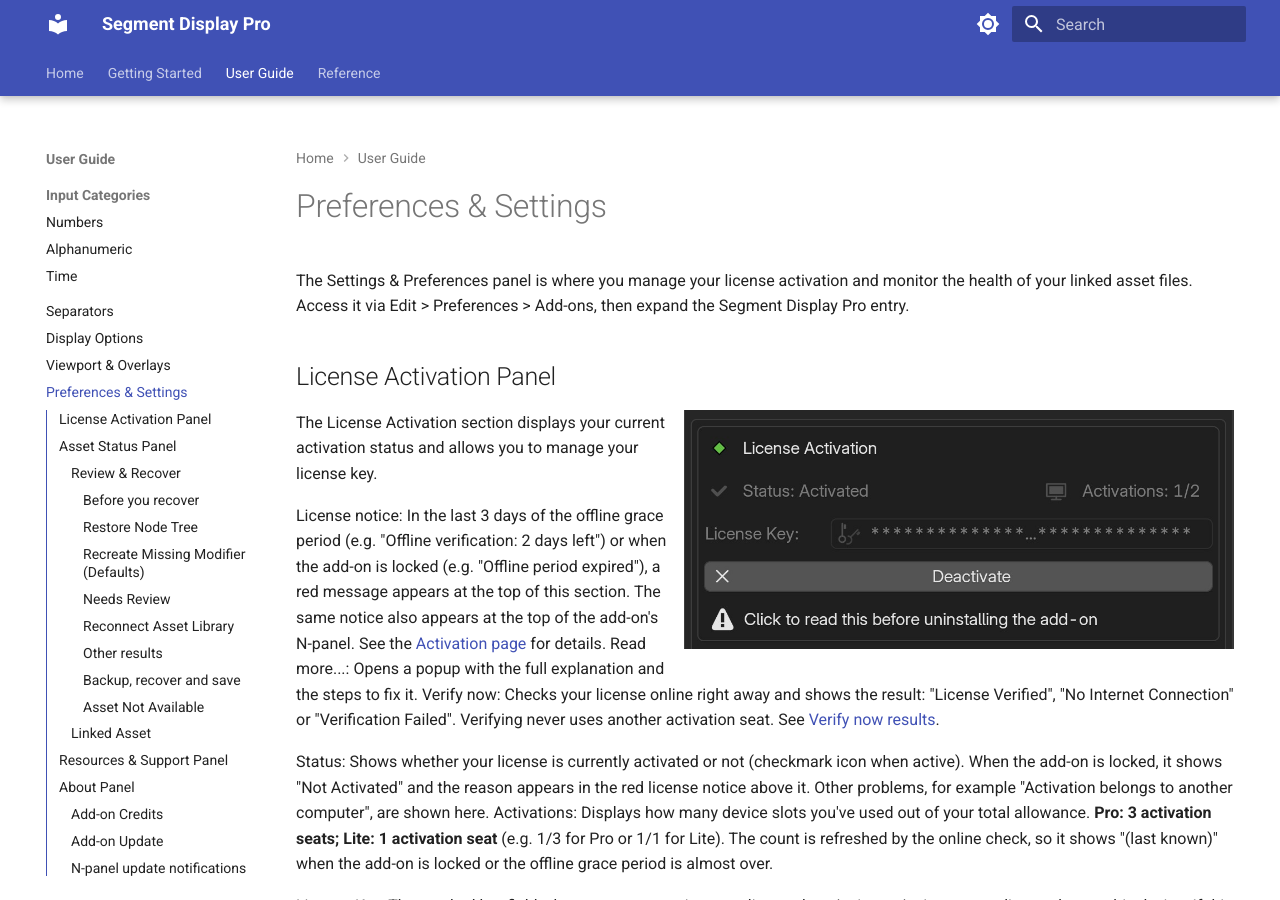
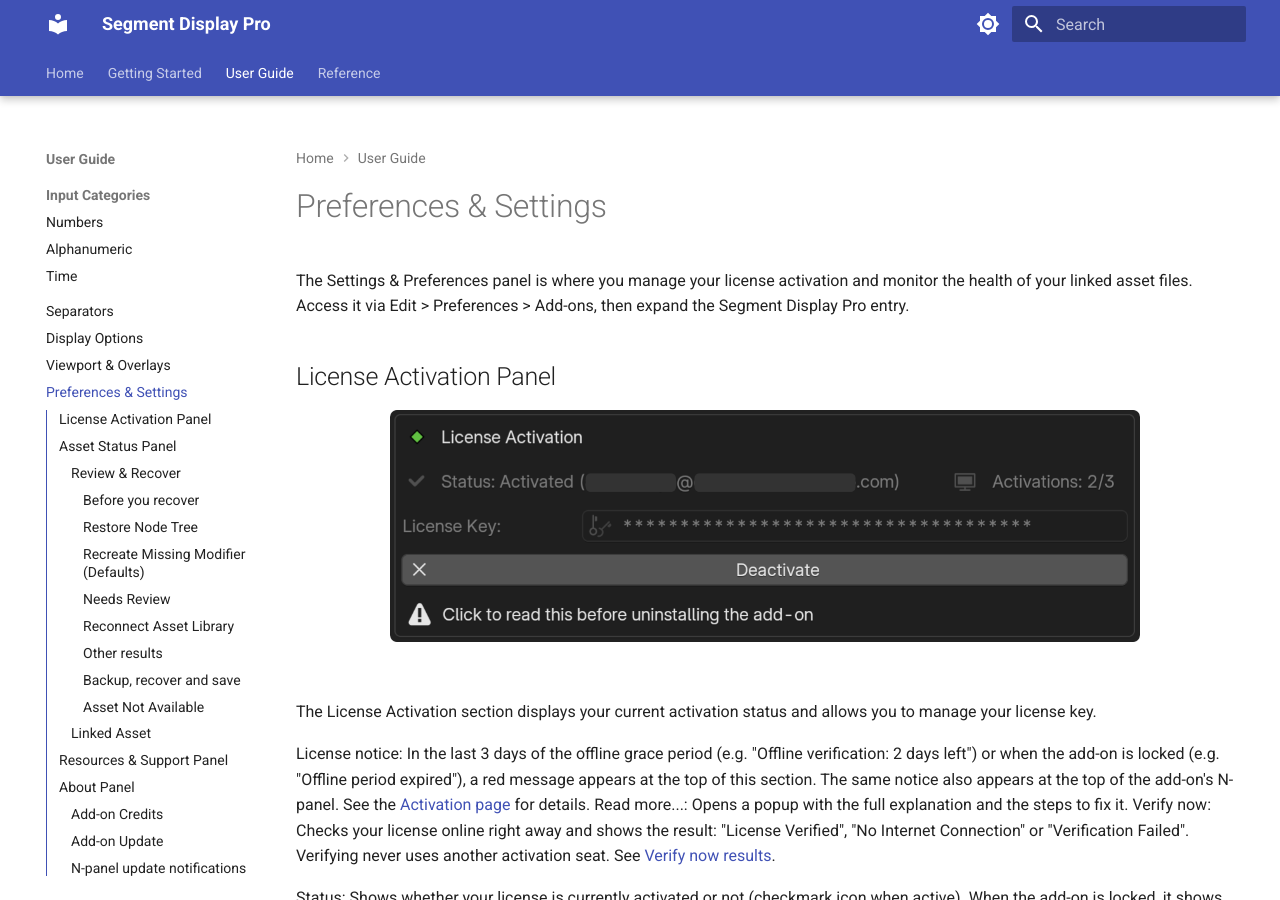
Before and after one commit to ahmetmaya-orion/segment-display-pro-docs, an MkDocs documentation site: the page built from docs/prefs_and_settings.md, in a window 1280 px wide and 900 px high. Built offline with MkDocs 1.6.1 and Material for MkDocs 9.7.7, drawn with Linux system fonts in a browser that asks for light colours; the version menu is left out.

Commit message:
fix/update images to match with the current add-on version.

```diff
--- a/docs/prefs_and_settings.md
+++ b/docs/prefs_and_settings.md
@@ -3,7 +3,15 @@ The Settings & Preferences panel is where you manage your license activation and
 
 ## License Activation Panel
 
-![Activation Panel in Blender Preferences](assets/images/preferences/v1.0.0/prefs_license_key.jpg){ align=right width="550" }
+<!-- ![Activation Panel in Blender Preferences](assets/images/preferences/v1.0.0/prefs_license_key.png){ align=center width="550" } -->
+
+<!-- MkDocs does not has a center align for images. The only option is to use figure format with blank caption -->
+
+<figure markdown="span">
+  ![Image title](assets/images/preferences/v1.0.0/prefs_license_key.png){ width="750" }
+  <figcaption></figcaption>
+</figure>
+
 
 The License Activation section displays your current activation status and allows you to manage your license key.
 
```
Also changed, not shown: docs/assets/images/in_cat_time/clock/v1.0.0/time_clock_ui.png, docs/assets/images/preferences/v1.0.0/prefs_license_key.png (added).
